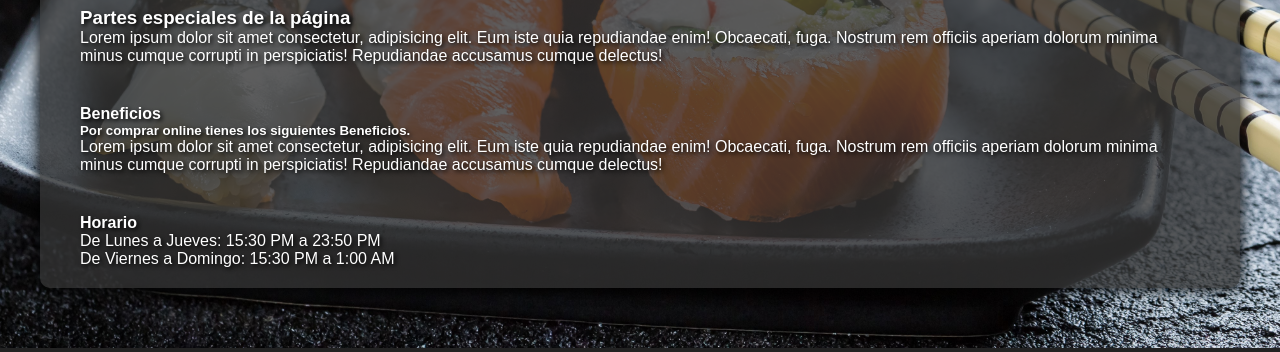
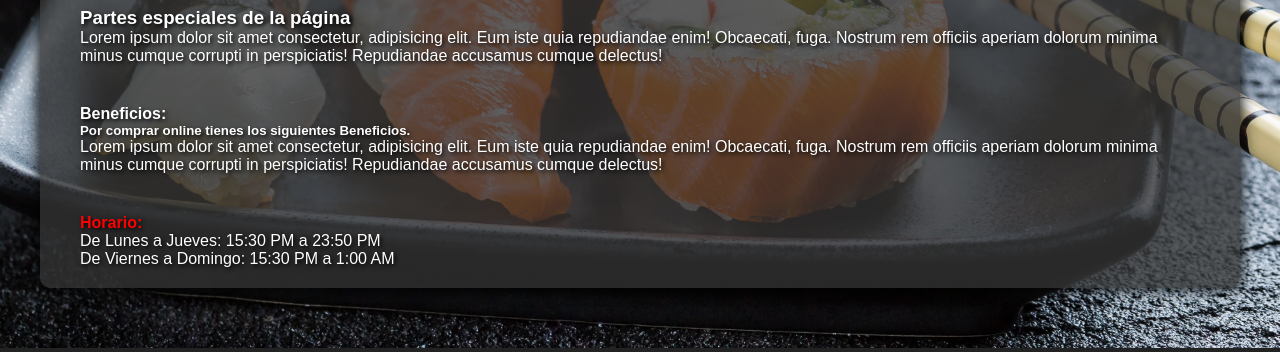
Before and after one commit to cscronos/ProyWebUno, a PHP site: page / in a window 1280 px wide. Shown: the part 801-1153 px from the top of the page. Run offline with PHP 8.4, Linux system fonts and the light colour scheme.

Commit message:
Actualizacion 4

```diff
--- a/FolderCSS/home.css
+++ b/FolderCSS/home.css
@@ -68,7 +68,7 @@
   padding: 20px;
 }
 
-@media screen and (max-width: 600px) {
+@media screen and (max-width: 550px) {
   .div-img {
     height: 150px;
   }
--- a/FolderCSS/style.css
+++ b/FolderCSS/style.css
@@ -84,7 +84,7 @@ footer {
   text-align: center;
   padding: 10px;
 }
-@media screen and (max-width: 600px) {
+@media screen and (max-width: 550px) {
   .navbar a {
     font-size: 20px;
   }
--- a/index.html
+++ b/index.html
@@ -66,7 +66,7 @@
                     </p>
                 </article>
                 <article>
-                    <h4>Beneficios</h4>
+                    <h4>Beneficios:</h4>
                     <h5>Por comprar online tienes los siguientes Beneficios.</h5>
                     <p>Lorem ipsum dolor sit amet consectetur, adipisicing elit.
                         Eum iste quia repudiandae enim! Obcaecati, fuga. Nostrum
@@ -75,7 +75,7 @@
                     </p>
                 </article>
                 <section>
-                    <h4>Horario</h4>
+                    <h4 style="color: red;">Horario:</h4>
                     <p>De Lunes a Jueves: 15:30 PM a 23:50 PM</p>
                     <p>De Viernes a Domingo: 15:30 PM a 1:00 AM</p>
                 </section>
```
Also changed, not shown: 1 other file.
